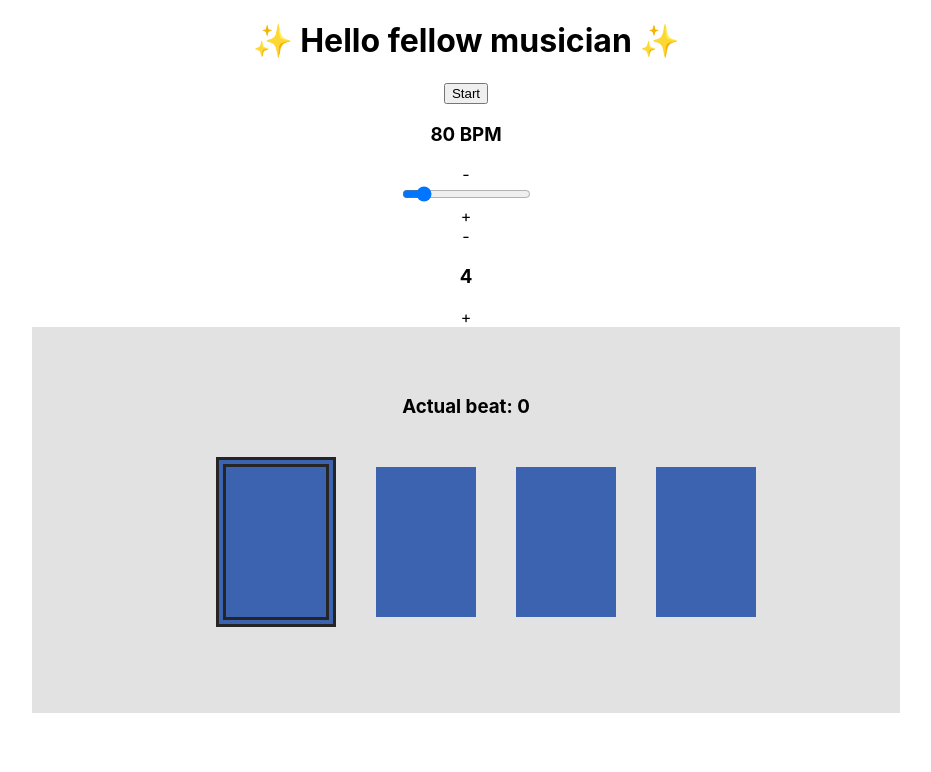
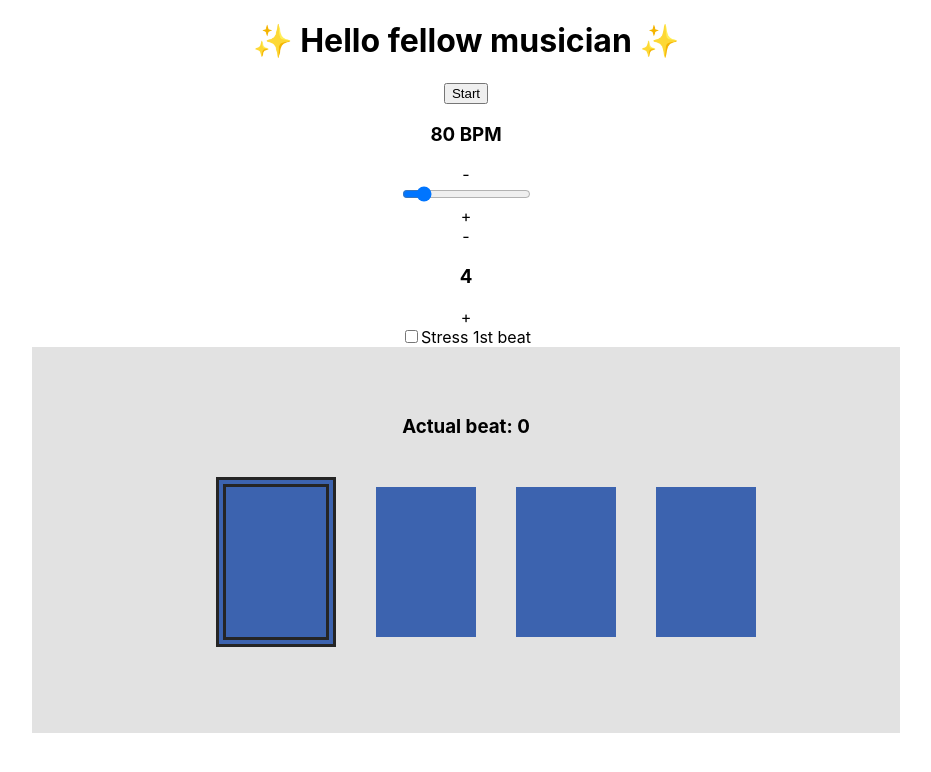
Before and after one commit to RudeBon/Metronome, a React (Create React App) app: page / in a window 1280 px wide. Shown: the top 772 px of the page, without its empty margins (174-1105 px from the left). Built offline with nearby package versions, Linux system fonts and the light colour scheme.

Commit message:
added possibility to make first beat stressed

```diff
--- a/src/App.tsx
+++ b/src/App.tsx
@@ -12,6 +12,8 @@ const App: React.FC = () => {
 
   const [intervalValue, setintervalValue] = useState<number>(0);
   const [timeout, setTimeout] = useState(0);
+
+  const [isStressed, setIsStressed] = useState<boolean>(false)
 
   useEffect(() => {
     console.log(`either isActive (${isActive}) or intervalue (${intervalValue}) changed`);
@@ -62,6 +64,9 @@ const App: React.FC = () => {
   const updateBeats = (value: number[]) => {
     setBeats(value)
   }
+  const onToggle = () => {
+    setIsStressed(prev => !prev)
+  }
 
 
   return (
@@ -76,7 +81,8 @@ const App: React.FC = () => {
 
       <BPMController isActive={isActive} updateIntervalsValue={updateIntervalsValue} />
       <BeatsAmountController updateBeats={updateBeats} beats={beats} />
-      <BeatsContainer beats={beats} activeId={activeId} />
+      <input type="checkbox" checked={isStressed} onChange={() => onToggle()}/><span>Stress 1st beat</span>
+      <BeatsContainer beats={beats} activeId={activeId} isStressed={isStressed}/>
     </div>
   );
 }
--- a/src/components/BeatsContainer.tsx
+++ b/src/components/BeatsContainer.tsx
@@ -3,15 +3,19 @@ import React, { useState, useEffect } from 'react'
 type BeatsContainerProps = {
     beats: number[]
     activeId: number
+    isStressed: boolean
 }
 
-const BeatsContainer: React.FC<BeatsContainerProps> = ({ beats, activeId }) => {
+const BeatsContainer: React.FC<BeatsContainerProps> = ({ beats, activeId, isStressed }) => {
 
     const beatBlocks = () => {
         return beats.map((num) => {
             const classes = ['beat']
             if (num === activeId) {
                 classes.push('activeBeat')
+            }
+            if (num === 0 && isStressed) {
+                classes.push('stressedBeat')
             }
             return <li key={num} >
                 <div className={classes.join(' ')}></div>
```
